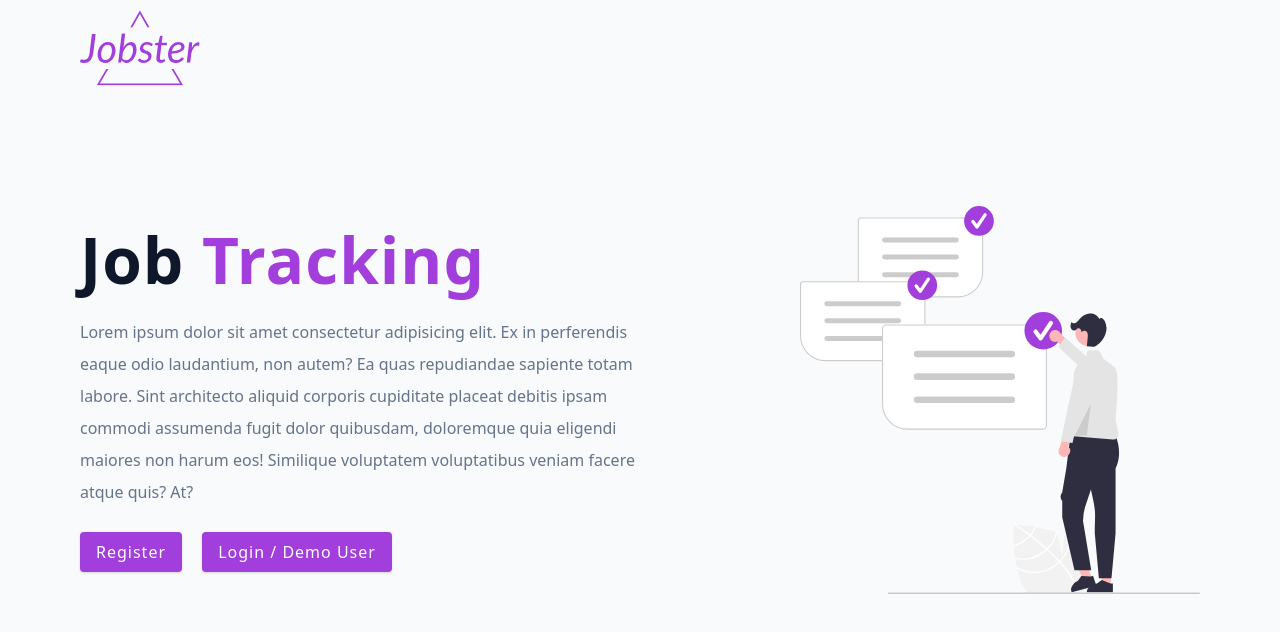
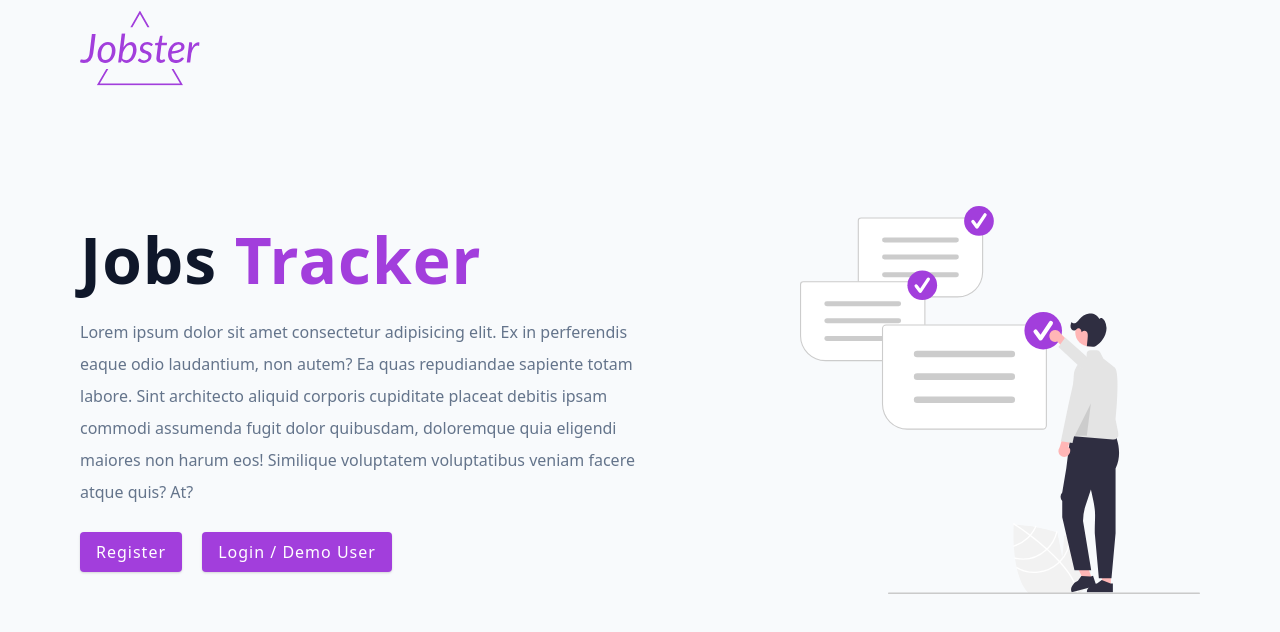
Before and after one commit to SuryanshuTomar/jobster, a React (Vite) app in the folder client/: page / in a window 1280 px wide. Shown: the top 632 px of the page. Built offline with nearby package versions, Linux system fonts and the light colour scheme.

Commit message:
refactor: text

```diff
--- a/client/src/pages/main/Landing.tsx
+++ b/client/src/pages/main/Landing.tsx
@@ -13,7 +13,7 @@ const Landing = () => {
 			<div className="container page">
 				<div className="info">
 					<h1>
-						Job <span>tracking</span>
+						Jobs <span>Tracker</span>
 					</h1>
 					<p>
 						Lorem ipsum dolor sit amet consectetur adipisicing elit. Ex in
```
